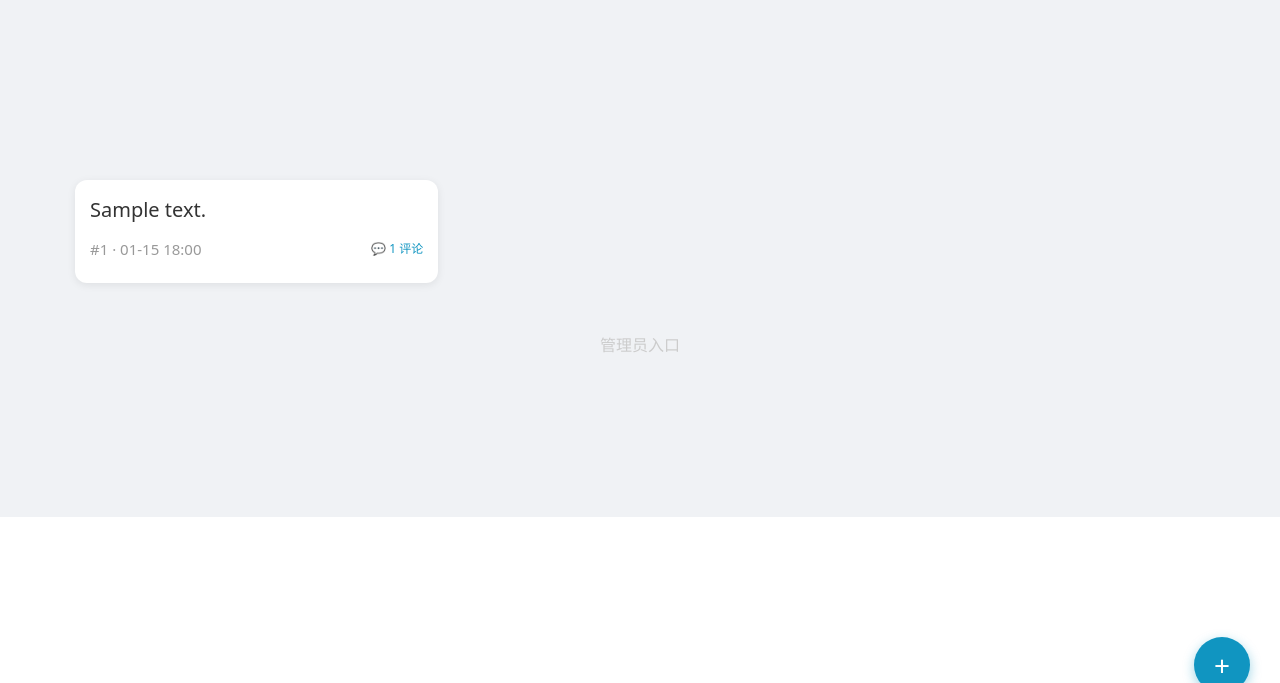
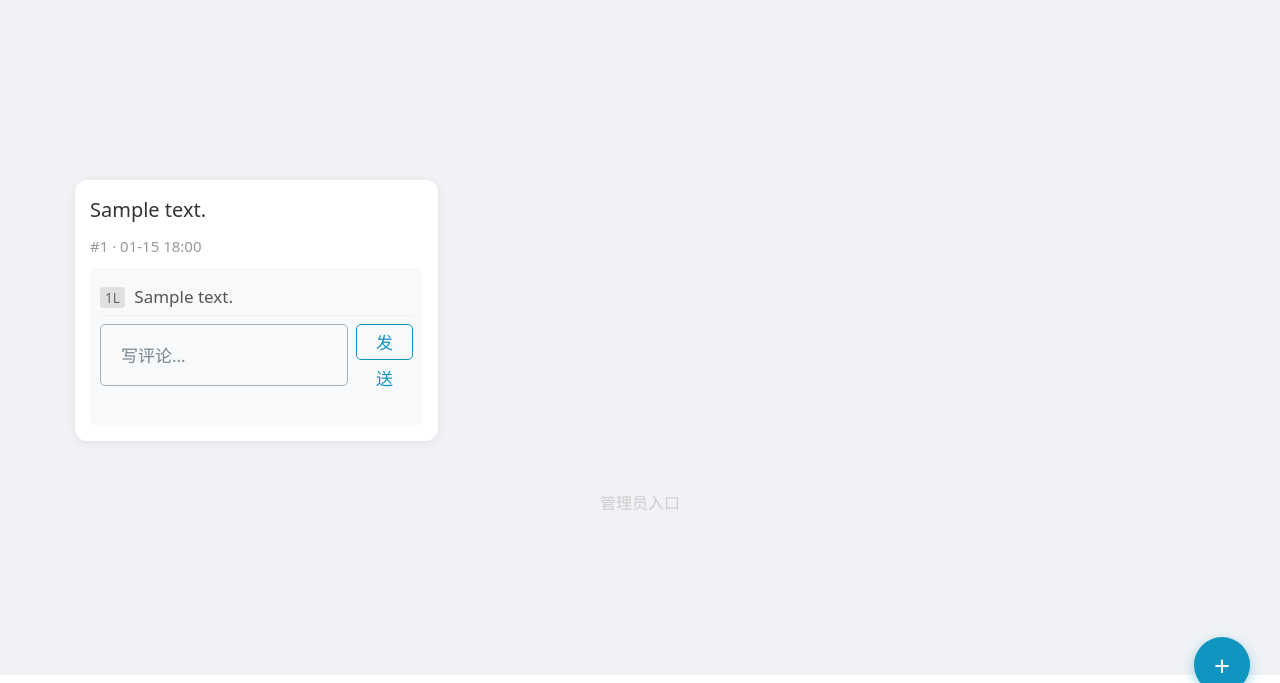
Before and after one commit to garywanggali/say_something, a Django app: page / in a window 1280 px wide. Shown: the part 57-740 px from the top of the page. Run offline with Django 4.2, Linux system fonts and the light colour scheme; tables that the repository leaves empty hold one stand-in row (values such as "Sample post").

Commit message:
UI update: Always show comments

```diff
--- a/board/templates/board/index.html
+++ b/board/templates/board/index.html
@@ -56,21 +56,13 @@
         .post-meta { font-size: 0.75em; color: #999; display: flex; justify-content: space-between; align-items: center; margin-bottom: 5px; }
 
         /* Comments */
-        .comment-toggle-btn {
-            background: none; border: none; padding: 5px 0;
-            color: var(--primary); font-size: 0.8em; cursor: pointer;
-            width: auto; margin: 0;
-        }
-        .comment-toggle-btn:hover { text-decoration: underline; background: none; color: var(--primary-hover); }
-
         .comment-section {
             background-color: #f7f9fa;
             border-radius: 8px;
             padding: 10px;
             margin-top: 10px;
-            display: none; /* Hidden by default */
+            /* display: none; Removed to show comments by default */
         }
-        .comment-section.show { display: block; }
 
         .comment-item {
             border-bottom: 1px solid #eef0f2;
@@ -140,20 +132,17 @@
                 <div class="post-content">{{ post.content|linebreaksbr }}</div>
                 <div class="post-meta">
                     <span>#{{ post.id }} · {{ post.created_at|date:"m-d H:i" }}</span>
-                    <button class="comment-toggle-btn" onclick="toggleComments('comment-{{ post.id }}')">
-                        💬 {{ post.comments.count }} 评论
-                    </button>
                 </div>
 
-                <!-- Comments -->
-                <div id="comment-{{ post.id }}" class="comment-section">
+                <!-- Comments (Always Visible) -->
+                <div class="comment-section">
                     {% for comment in post.comments.all %}
                     <div class="comment-item">
                         <span class="floor-tag">{{ forloop.counter }}L</span>
                         <span class="comment-content">{{ comment.content }}</span>
                     </div>
                     {% empty %}
-                    <div style="font-size: 0.8em; color: #999; text-align: center; padding: 5px;">暂无评论</div>
+                    <!-- <div style="font-size: 0.8em; color: #999; text-align: center; padding: 5px;">暂无评论</div> -->
                     {% endfor %}
 
                     <!-- Comment Form -->
@@ -212,16 +201,6 @@
         document.addEventListener('keydown', function(event) {
             if (event.key === "Escape") closeModal();
         });
-
-        // Toggle Comments Logic
-        function toggleComments(elementId) {
-            const el = document.getElementById(elementId);
-            if (el.classList.contains('show')) {
-                el.classList.remove('show');
-            } else {
-                el.classList.add('show');
-            }
-        }
     </script>
 </body>
 </html>
```
